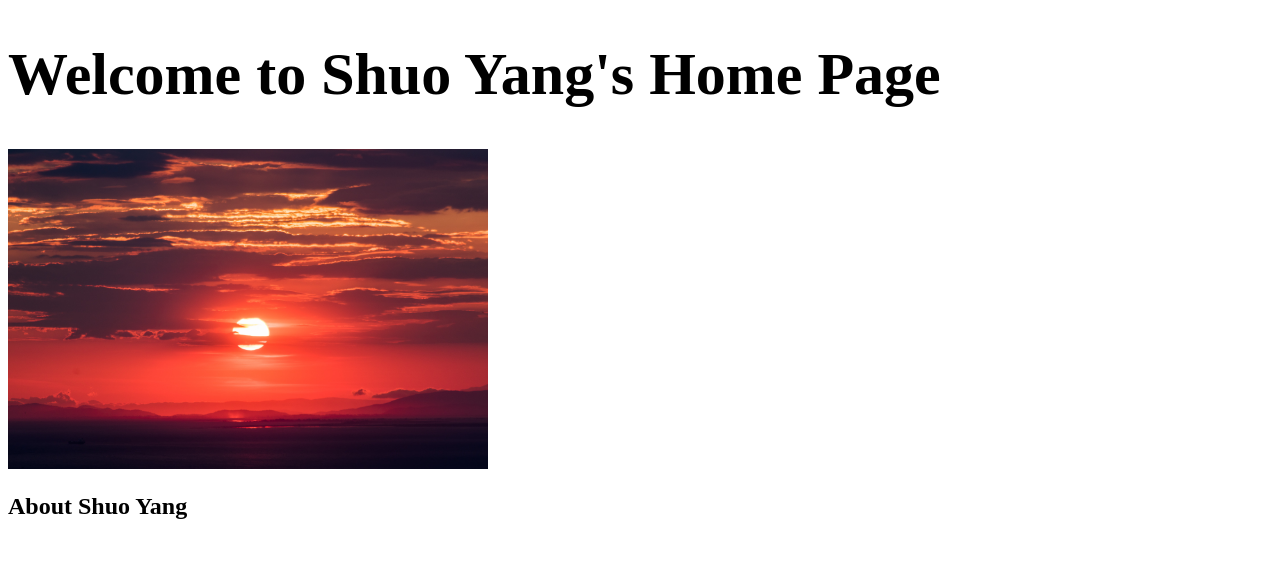
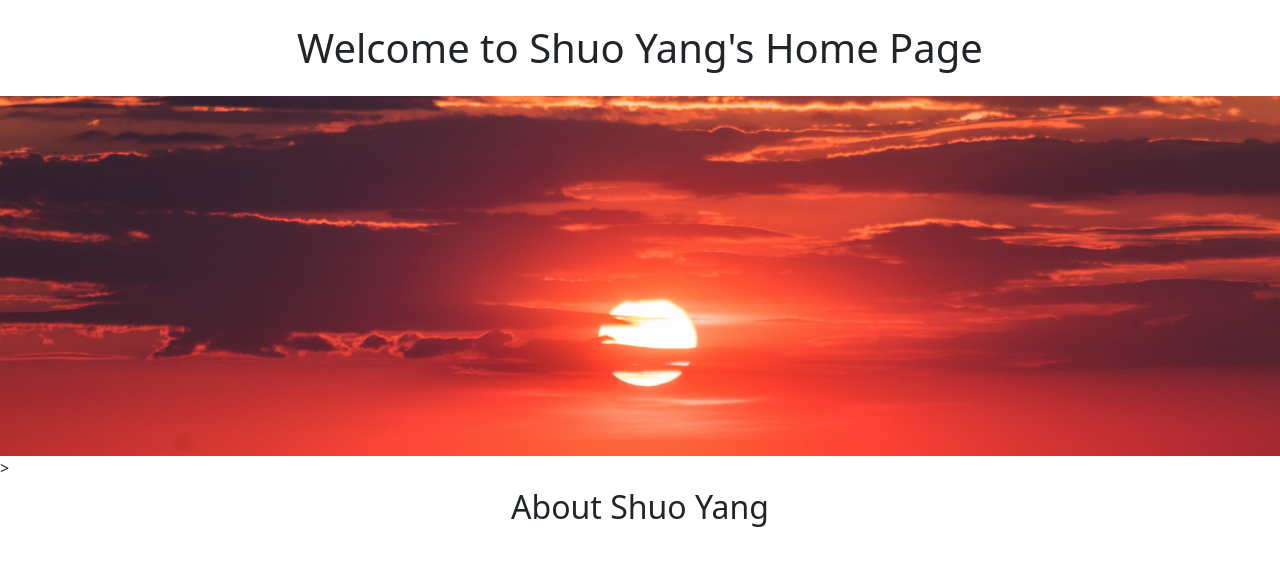
Before and after one commit to Shuo-Yang-2022/Web-Development, a Flask app: page / in a window 1280 px wide. Shown: the top 566 px of the page. Run offline with Flask 2, Linux system fonts and the light colour scheme.

Commit message:
html and css edit

```diff
--- a/templates/home.html
+++ b/templates/home.html
@@ -1,22 +1,26 @@
 <!DOCTYPE html>
 <html>
   <head>
+    <meta charset="utf-8">
+    <meta name="viewport" content="width=device-width, initial-scale=1">
     <title>Shuo Yang Homepage</title>
+    <link href="https://cdn.jsdelivr.net/npm/bootstrap@5.3.0-alpha1/dist/css/bootstrap.min.css" rel="stylesheet" integrity="sha384-GLhlTQ8iRABdZLl6O3oVMWSktQOp6b7In1Zl3/Jr59b6EGGoI1aFkw7cmDA6j6gD" crossorigin="anonymous">
     <style>
-      h1 {
-        font-size:60px;
-        font-family: "Times New Roman", Times, serif;
-        color: black;
-/*         font-family: Roboto */
+      #banner{
+        height: 360px;
+        width:100%;
+        object-fit:cover;
+        margin: auto;
       }
     </style>
   </head>
+
   <body>
-    <h1>
+    <h1 class = "text-center mt-4 mb-4">
       Welcome to Shuo Yang's Home Page
     </h1>
-    <img src="https://Web-Development-1.shuoyang4.repl.co/static/banner.jpg" height       =320
-      ><h2>
+    <img class= "img-fluid " id = "banner" src="https://Web-Development-1.shuoyang4.repl.co/static/banner.jpg">
+      ><h2 class = "text-center mt-2 mb-4">
         About Shuo Yang
       </h2>
   </body>
```
